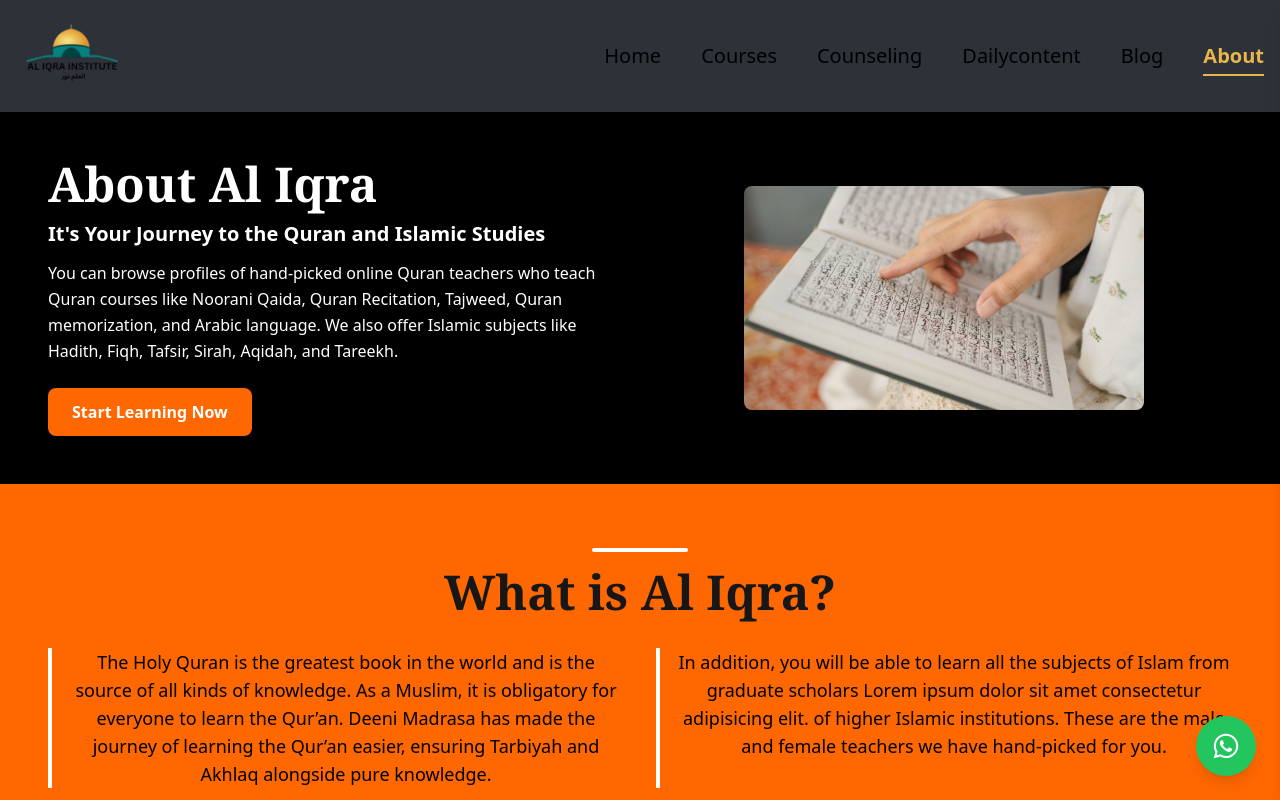
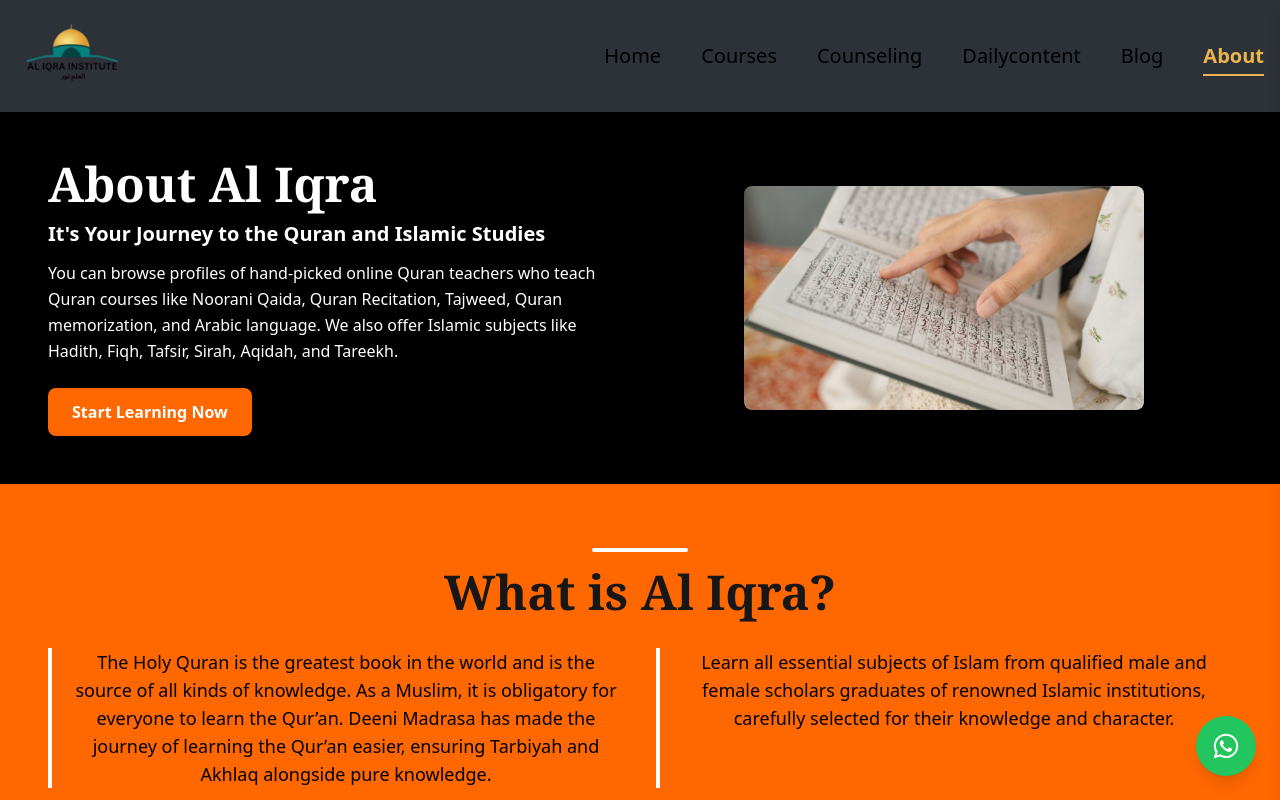
Before and after one commit to al-iqra-institute/aliqrainstitute, a Next.js app: page /about in a window 1280 px wide. Shown: the top 800 px of the page. Built offline with nearby package versions, Linux system fonts and the light colour scheme.

Commit message:
lol final lol

```diff
--- a/src/app/about/page.tsx
+++ b/src/app/about/page.tsx
@@ -66,10 +66,9 @@ const Page = () => {
             </p>
 
             <p className="md:text-lg leading-relaxed border-l-4 border-l-white pl-4">
-              In addition, you will be able to learn all the subjects of Islam
-              from graduate scholars Lorem ipsum dolor sit amet consectetur
-              adipisicing elit. of higher Islamic institutions. These are the
-              male and female teachers we have hand-picked for you.
+              Learn all essential subjects of Islam from qualified male and
+              female scholars graduates of renowned Islamic institutions,
+              carefully selected for their knowledge and character.
             </p>
           </div>
 
--- a/src/app/components/ImageModal.jsx
+++ b/src/app/components/ImageModal.jsx
@@ -23,6 +23,28 @@ export default function ImageModal({ isOpen, onClose }) {
   }, [onClose]);
 
   if (!isOpen) return null;
+
+  const message = ` Donate For The Welfare Of The Ummah
+Support The Campaign: *Save Qibla Awwal*
+
+Stand for the honor of *Masjid Al-Aqsa*, the First Qibla of the Ummah of my beloved Prophet Muhammad ﷺ.
+
+This is not just a cause — this is a *call from the heart* of the Ummah.
+
+Let your donation be a *means of healing*, a *Sadqa-e-Jariyah*, and a *sign of your undying love* for the suffering Ummah.
+
+ *Rise. Support. Give.*
+Because *the Ummah needs you — now more than ever.*
+
+ *Donation Details:*
+
+ *Bank Account:*
+    Pk62ABPA0010108954530013
+ *JazzCash / EasyPaisa:*
+     0327 2495380
+
+ Donate via: https://www.aliqrainstitute.com
+`;
 
   return (
     <div
@@ -74,7 +96,7 @@ export default function ImageModal({ isOpen, onClose }) {
               Because The Ummah Needs You — Now More Than Ever.
             </p>
             <Link
-              href={`https://wa.me/?text=${encodeURIComponent("Become a part of a mission that enlightens hearts with the light of knowledge: https://www.aliqrainstitute.com")}`}
+              href={`https://wa.me/?text=${encodeURIComponent(message)}`}
               target="_blank"
               rel="noopener noreferrer"
             >
--- a/src/app/components/counselingsection.tsx
+++ b/src/app/components/counselingsection.tsx
@@ -19,7 +19,7 @@ const CounselingSection = () => {
         <h2 className="relative text-greenCustom text-center md:text-left text-3xl md:text-4xl font-bold z-10 font-sans">
           Support for Personal Growth
         </h2>
-        <p className="mt-4 text-greenCustom text-xs md:text-lg">
+        <p className="mt-4 text-center md:text-left text-greenCustom text-xs md:text-lg">
           Offering compassionate guidance to help you overcome challenges, and
           achieve personal and spiritual well-being.
         </p>
```
